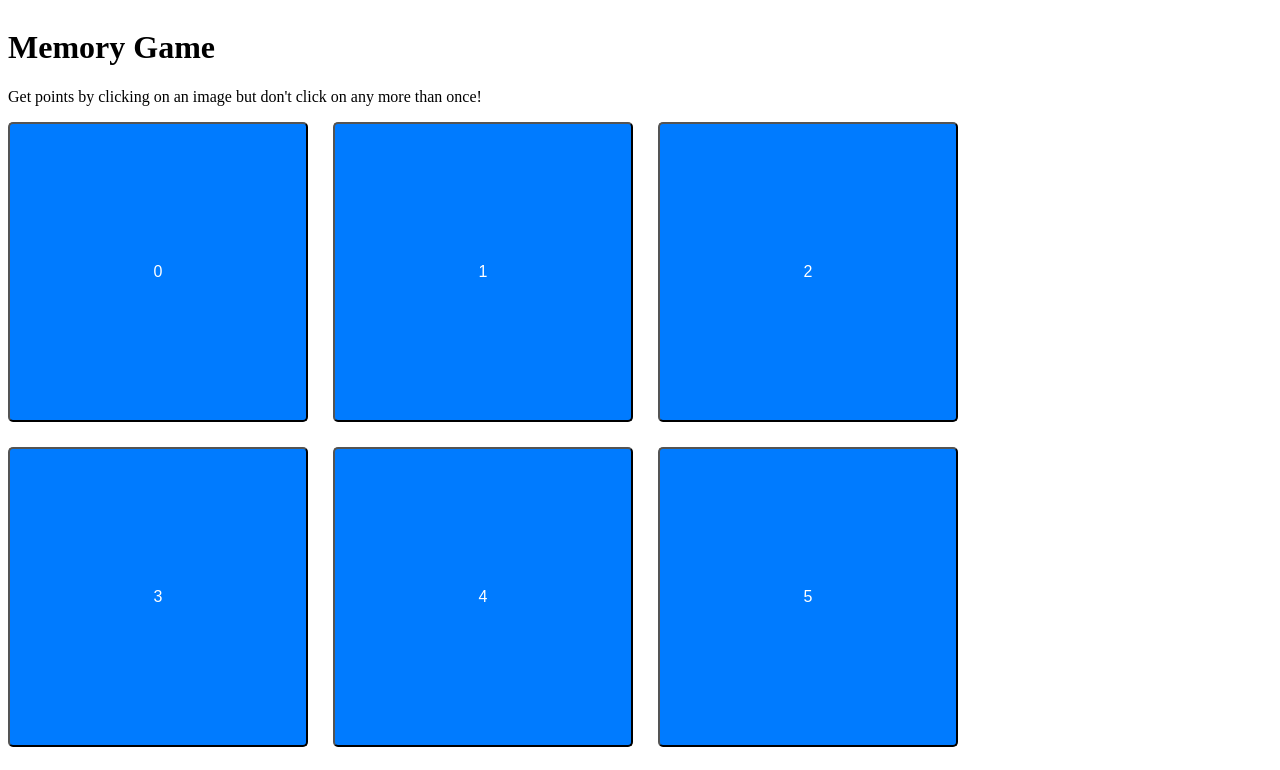
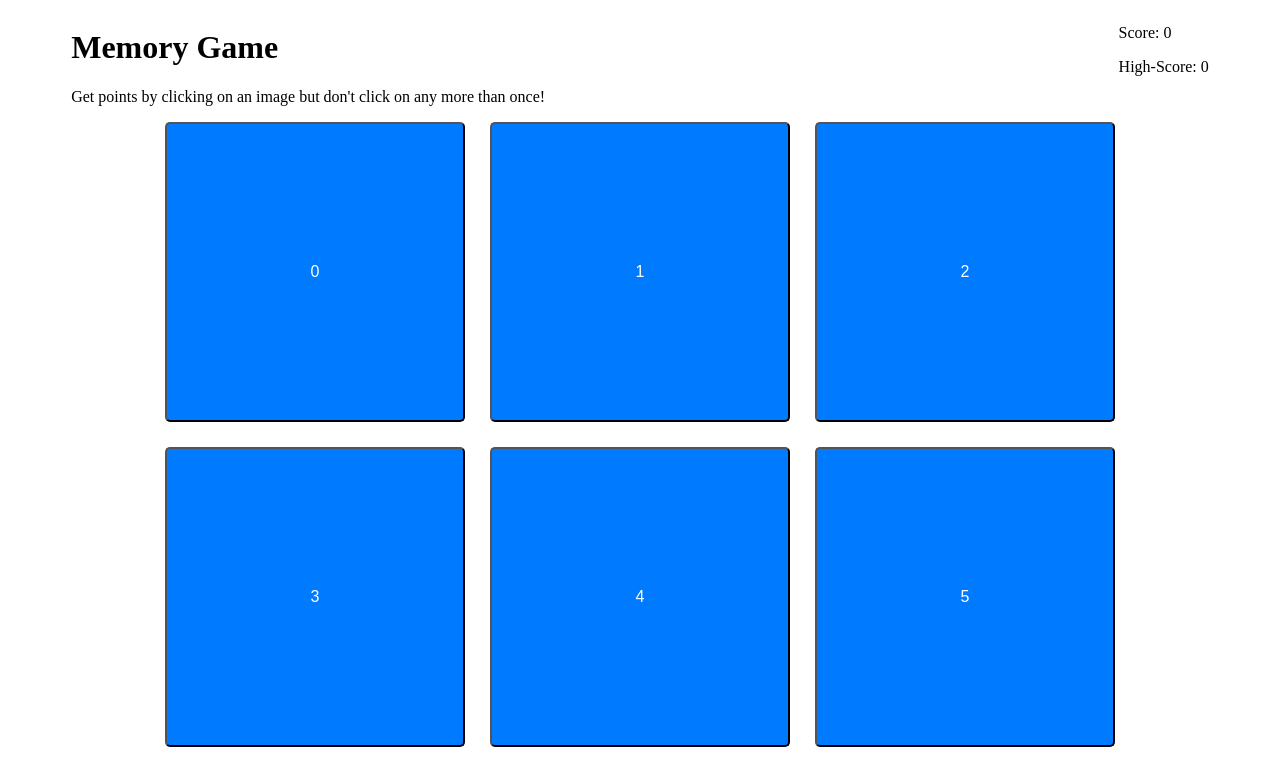
Before and after one commit to AbdallaAlhag/memory-card-app, a React (Vite) app: page / in a window 1280 px wide. Shown: the top 770 px of the page. Built offline with nearby package versions, Linux system fonts and the light colour scheme.

Commit message:
Added Scoreboard Component with local storage and useReducer for high scores

```diff
--- a/src/App.css
+++ b/src/App.css
@@ -6,7 +6,14 @@
 .game-container{
   margin: 0 auto;
   display: flex;
+  justify-content: center;
   flex-wrap: wrap;
   gap: 25px;
   max-width: 1750px;
 }
+
+.header-container{
+  display: flex;
+  justify-content: space-between;
+  margin: 0 5%;
+}
--- a/src/App.jsx
+++ b/src/App.jsx
@@ -1,12 +1,14 @@
 /* eslint-disable react/no-unescaped-entities */
 import { useEffect, useState } from "react";
+import { v4 as uuidv4 } from "uuid"; // Import the uuid function
+import Card from "./components/Card";
+import ScoreBoard from './components/ScoreBoard';
 import "./App.css";
-import Card from "./components/Card";
-import { v4 as uuidv4 } from "uuid"; // Import the uuid function
 
 function App() {
   const [deck, setDeck] = useState(generateInitialDeck());
   const [gameOver, setGameOver] = useState(false);
+  const [score, setScore] = useState(0)
 
   function generateInitialDeck() {
     const cards = [];
@@ -40,6 +42,7 @@ function App() {
       setGameOver(true);
       console.log('game over');
     } else {
+      setScore(score+1)
       shuffleDeck();
     }
   }
@@ -49,12 +52,15 @@ function App() {
       console.log('Game Over! Resetting...');
       setDeck(generateInitialDeck());
       setGameOver(false);
+      setScore(0);
     }
   }, [gameOver]);
 
+
+
   return (
     <div className="container">
-      <header>
+      <header className="header-container">
         <div>
           <h1>Memory Game</h1>
           <p>
@@ -62,7 +68,9 @@ function App() {
             once!
           </p>
         </div>
-        {/* Score */}
+        <div className="Score-container">
+          <ScoreBoard points={score}></ScoreBoard>
+        </div>
       </header>
       <div className="game-container">
         {deck.map((card) => (
--- /dev/null
+++ b/src/components/ScoreBoard/ScoreBoard.jsx
@@ -0,0 +1,59 @@
+import { useEffect, useReducer } from "react";
+import "./ScoreBoard.css";
+
+// Define initial state
+const initialState = {
+  highScore: 0,
+  points: 0,
+};
+
+// Define reducer function
+function reducer(state, action) {
+  switch (action.type) {
+    case "SET_HIGH_SCORE":
+      return {
+        ...state,
+        highScore: action.payload,
+      };
+    case "SET_POINTS":
+      return {
+        ...state,
+        points: action.payload,
+      };
+    default:
+      return state;
+  }
+}
+
+const ScoreBoard = ({ points }) => {
+  const [state, dispatch] = useReducer(reducer, initialState);
+
+  useEffect(() => {
+    const storedHighScore = localStorage.getItem("highScore");
+    if (storedHighScore) {
+      dispatch({
+        type: "SET_HIGH_SCORE",
+        payload: JSON.parse(storedHighScore),
+      });
+    } else {
+      localStorage.setItem("highScore", JSON.stringify(points));
+      dispatch({ type: "SET_HIGH_SCORE", payload: points });
+    }
+  }, [points]);
+
+  useEffect(() => {
+    if (points > state.highScore) {
+      localStorage.setItem("highScore", JSON.stringify(points));
+      dispatch({ type: "SET_HIGH_SCORE", payload: points });
+    }
+  }, [points, state.highScore]);
+
+  return (
+    <>
+      <p>Score: {points}</p>
+      <p>High-Score: {state.highScore || 0}</p>
+    </>
+  );
+};
+
+export default ScoreBoard;
--- /dev/null
+++ b/src/components/ScoreBoard/index.jsx
@@ -0,0 +1,3 @@
+import ScoreBoard from './ScoreBoard.jsx'
+
+export default ScoreBoard
```
Also changed, not shown: src/components/Score/Score.jsx (deleted), src/components/Score/index.jsx (deleted), src/components/ScoreBoard/ScoreBoard.css (added).
